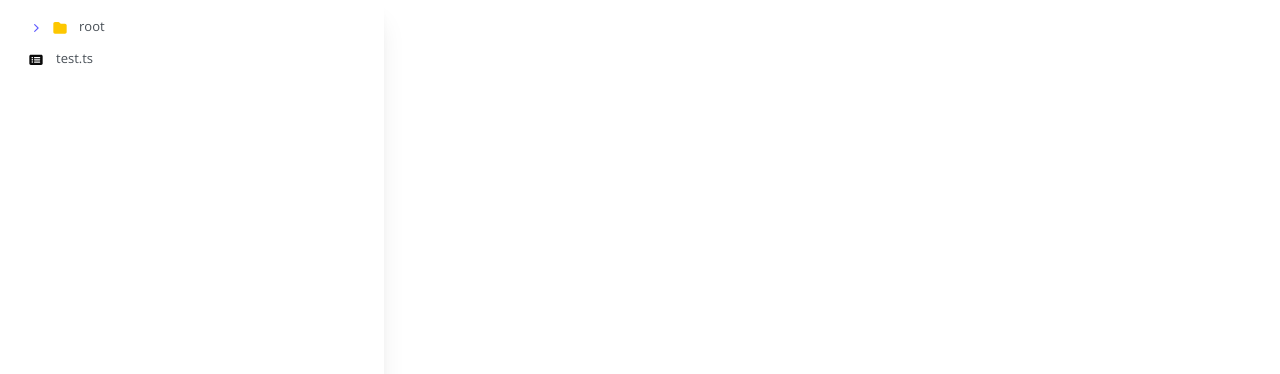
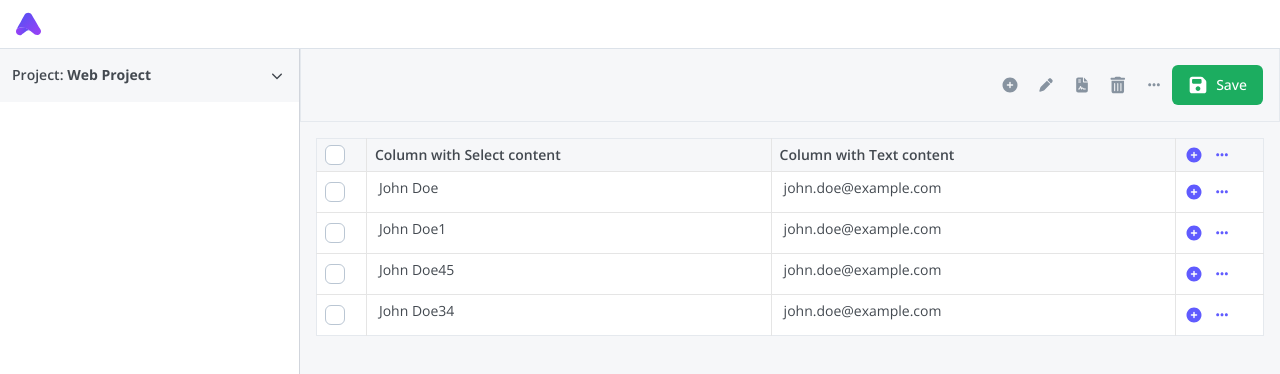
Before and after one commit to loki13-uix/avo-dash, a Next.js app: page / in a window 1280 px wide. Shown: the top 374 px of the page. Built offline with nearby package versions, Linux system fonts and the light colour scheme.

Commit message:
basic screen and fix some UI issues

```diff
--- a/src/app/page.tsx
+++ b/src/app/page.tsx
@@ -1,14 +1,104 @@
 'use client'
+import { Button } from '@/shared/components/atoms/button'
+import { DataTableWithState } from '@/shared/components/atoms/data-table/data-table-with-state'
+import TableCell from '@/shared/components/atoms/table-cell'
+import TableCellActions from '@/shared/components/atoms/table-cell-actions'
+import Logo from '@/shared/icons/logo'
+import { useRef, useState } from 'react'
+import type React from 'react'
 
-import { folderTree } from '@/constants/tree-data'
-import Tree from '@/shared/components/atoms/tree'
-import { TreeProvider } from '@/shared/context/tree-data-context'
+type TableRow = {
+  id: string
+  name: string
+  email: string
+}
 
 export default function Home() {
+  const initialData: TableRow[] = [
+    { id: '1', name: 'John Doe', email: 'john.doe@example.com' },
+    { id: '2', name: 'John Doe1', email: 'john.doe@example.com' },
+    { id: '3', name: 'John Doe45', email: 'john.doe@example.com' },
+    { id: '4', name: 'John Doe34', email: 'john.doe@example.com' },
+  ]
+
+  const [panelWidth, setPanelWidth] = useState(300)
+  const panelRef = useRef<HTMLDivElement>(null)
+
+  const handleMouseDown = (event: React.MouseEvent) => {
+    event.preventDefault()
+    const startX = event.clientX
+    const startWidth = panelRef.current?.offsetWidth || 300
+
+    const onMouseMove = (moveEvent: MouseEvent) => {
+      const newWidth = Math.max(
+        300,
+        Math.min(500, startWidth + moveEvent.clientX - startX)
+      )
+      setPanelWidth(newWidth)
+    }
+
+    const onMouseUp = () => {
+      document.removeEventListener('mousemove', onMouseMove)
+      document.removeEventListener('mouseup', onMouseUp)
+    }
+
+    document.addEventListener('mousemove', onMouseMove)
+    document.addEventListener('mouseup', onMouseUp)
+  }
+
   return (
-    <TreeProvider initialTreeNodes={folderTree}>
-      <Tree />
-    </TreeProvider>
-    // <TableComponent />
+    <>
+      <div className='border-b border-grey-4 px-4 py-3'>
+        <Logo />
+      </div>
+      <div className='flex h-screen'>
+        <div
+          ref={panelRef}
+          className='relative border-r border-gray-300 bg-transparent'
+          style={{ width: `${panelWidth}px`, minWidth: '300px' }}
+        >
+          <TableCell
+            isHeader
+            defaultValue='Project: '
+            className='px-3 py-4 border-none'
+            title='Web Project'
+            showIcon
+          />
+
+          <div
+            className='absolute right-0 top-0 h-full w-1 cursor-ew-resize bg-transparent shadow-[4px_0_8px_-2px_rgba(0,0,0,0.3)]'
+            onMouseDown={handleMouseDown}
+          />
+        </div>
+
+        {/* Main Content */}
+        <div className='flex-1 flex flex-col bg-grey-1'>
+          <div className='w-full flex justify-end border border-grey-3 border-t-0  p-4'>
+            <TableCellActions
+              name={['plus-icon', 'pen', 'file-data', 'trash', 'dots']}
+              iconClassName='size-5 '
+              iconColors='#8793A0'
+              className='border-none gap-x-4'
+            />
+            <Button
+              variant='success'
+              className='border-none'
+              icon='save'
+              iconClassName='size-5'
+            >
+              Save
+            </Button>
+          </div>
+          <div className='p-4'>
+            <DataTableWithState
+              initialData={initialData}
+              includeIcons={true}
+              includeCheckbox={true}
+              className='bg-white'
+            />
+          </div>
+        </div>
+      </div>
+    </>
   )
 }
--- a/src/constants/icons.ts
+++ b/src/constants/icons.ts
@@ -35,6 +35,7 @@ import Queued from '@/shared/icons/queued'
 import Report from '@/shared/icons/report'
 import Repository from '@/shared/icons/repository'
 import RightArrow from '@/shared/icons/right-arrow'
+import Save from '@/shared/icons/save'
 import Screen from '@/shared/icons/screen'
 import SearchIcon from '@/shared/icons/search-icon'
 import Suite from '@/shared/icons/suite'
@@ -100,6 +101,7 @@ export const iconNames = [
   'wait',
   'chevron-down',
   'dots',
+  'save',
 ] as const
 
 export type IconName = (typeof iconNames)[number]
@@ -157,4 +159,5 @@ export const iconRegistry = new Map<
   ['utilities', Utilities],
   ['wait', Wait],
   ['chevron-down', ChevronDownIcon],
+  ['save', Save],
 ] as const)
--- a/src/shared/components/atoms/button.tsx
+++ b/src/shared/components/atoms/button.tsx
@@ -65,17 +65,18 @@ const Button = ({
   icon,
   ...props
 }: ButtonProps) => {
+  console.log(icon)
   return (
     <ShadcnButton
       className={cn(buttonVariants({ variant }), className)}
       {...props}
     >
-      {icon ? (
+      {icon && (
         <Icon
           name={icon}
           className={cn(iconVariants({ variant }), iconClassName)}
         />
-      ) : null}
+      )}
       {children}
     </ShadcnButton>
   )
--- a/src/shared/components/atoms/data-table/data-table-with-state.tsx
+++ b/src/shared/components/atoms/data-table/data-table-with-state.tsx
@@ -1,5 +1,6 @@
 import { useSelectionState } from '@/hook/use-selection-state'
 import { createColumns } from '@/utils/create-columns-data-table'
+import type { ColumnDef } from '@tanstack/react-table'
 import { useState } from 'react'
 import { DataTable } from '.'
 
@@ -11,18 +12,22 @@ type TableRow = {
 
 type DataTableWithStateProps = {
   initialData: TableRow[]
+  columns?: ColumnDef<TableRow>[] // Optional custom columns
   includeIcons?: boolean
   includeCheckbox?: boolean
   includeDropdown?: boolean
   isSortable?: boolean
+  className?: string
 }
 
 export const DataTableWithState = ({
   initialData,
+  columns, // New prop for custom columns
   includeIcons = false,
   includeCheckbox = false,
   includeDropdown = false,
   isSortable = true,
+  className,
 }: DataTableWithStateProps) => {
   const [data, setData] = useState(initialData)
   const {
@@ -44,9 +49,10 @@ export const DataTableWithState = ({
     )
   }
 
-  return (
-    <DataTable
-      columns={createColumns({
+  // Use user-provided columns if available, otherwise create default columns
+  const tableColumns =
+    columns ||
+    createColumns({
       includeIcons,
       includeCheckbox,
       includeDropdown,
@@ -56,11 +62,16 @@ export const DataTableWithState = ({
       onHeaderCheckedChange: handleHeaderCheckedChange,
       onNameChange: handleNameChange,
       onEmailChange: handleEmailChange,
-      })}
+    })
+
+  return (
+    <DataTable
+      columns={tableColumns}
       data={data}
       setData={setData}
       selectedRows={selectedRows}
       isSortable={isSortable}
+      className={className}
     />
   )
 }
--- a/src/shared/components/atoms/data-table/index.tsx
+++ b/src/shared/components/atoms/data-table/index.tsx
@@ -1,5 +1,6 @@
 'use client'
 
+import { cn } from '@/lib/utils'
 import { DraggableTableRow } from '@/shared/components/atoms/data-table/draggable-table-row'
 import {
   Table,
@@ -39,6 +40,7 @@ interface DataTableProps<TData extends { id: string | number }, TValue> {
   setData: (data: TData[] | ((prev: TData[]) => TData[])) => void
   isSortable?: boolean
   selectedRows?: string[]
+  className?: string
 }
 
 export function DataTable<TData extends { id: string | number }, TValue>({
@@ -47,6 +49,7 @@ export function DataTable<TData extends { id: string | number }, TValue>({
   setData,
   isSortable = true,
   selectedRows = [],
+  className,
 }: DataTableProps<TData, TValue>) {
   const [activeId, setActiveId] = useState<string | null>(null)
   const sensors = useSensors(
@@ -127,7 +130,7 @@ export function DataTable<TData extends { id: string | number }, TValue>({
   }
 
   const tableContent = (
-    <Table className='border-collapse border border-grey-3 '>
+    <Table className={cn('border-collapse border border-grey-3', className)}>
       <TableHeader>
         {table.getHeaderGroups().map((headerGroup) => (
           <TableRow key={headerGroup.id}>
--- a/src/shared/components/atoms/table-cell-actions.tsx
+++ b/src/shared/components/atoms/table-cell-actions.tsx
@@ -1,3 +1,4 @@
+import type { IconName } from '@/constants/icons'
 import { cn } from '@/lib/utils'
 import { Icon } from './icon'
 
@@ -10,6 +11,9 @@ type Props = {
   isSelected?: boolean
   isHeader?: boolean
   className?: string
+  name?: IconName[]
+  iconColors?: string
+  iconClassName?: string
 }
 
 const TableCellActions = ({
@@ -21,6 +25,9 @@ const TableCellActions = ({
   isHeader,
   isSelected,
   className,
+  name,
+  iconColors,
+  iconClassName,
 }: Props) => {
   return (
     <div
@@ -38,6 +45,14 @@ const TableCellActions = ({
       )}
       {deleteIcon && <Icon name='trash' color='#605BFF' className='size-5' />}
       {dots && <Icon name='dots' color='#605BFF' className='size-5' />}
+      {name?.map((item) => (
+        <Icon
+          name={item}
+          key={item}
+          color={iconColors}
+          className={iconClassName}
+        />
+      ))}
     </div>
   )
 }
--- a/src/shared/components/atoms/table-cell.tsx
+++ b/src/shared/components/atoms/table-cell.tsx
@@ -4,6 +4,7 @@ import { cn } from '@/lib/utils'
 import { useEffect, useRef, useState } from 'react'
 import type React from 'react'
 import { Select, SelectContent, SelectItem, SelectTrigger } from '../ui/select'
+import { Icon } from './icon'
 type TableCellProps = {
   defaultValue?: string
   isSelected?: boolean
@@ -16,6 +17,8 @@ type TableCellProps = {
   className?: string
   onSelect?: (event: React.MouseEvent) => void
   isReadOnly?: boolean
+  title?: string
+  showIcon?: boolean
 }
 
 const TableCell = ({
@@ -30,6 +33,8 @@ const TableCell = ({
   className,
   onSelect,
   isReadOnly,
+  title,
+  showIcon = false,
 }: TableCellProps) => {
   const [isEditing, setIsEditing] = useState(isEditable)
   const [inputValue, setInputValue] = useState(defaultValue || '')
@@ -107,8 +112,26 @@ const TableCell = ({
 
   if (isHeader) {
     return (
-      <div className={cn(baseClassName, 'bg-grey-1 min-h-8')}>
-        <div className='font-semibold'>{defaultValue}</div>
+      <div
+        className={cn(
+          baseClassName,
+          'bg-grey-1 flex justify-between align-middle min-h-8'
+        )}
+      >
+        <div>
+          <span className='font-semibold'>{defaultValue}</span>
+          <span className='font-bold'>{title}</span>
+        </div>
+        {showIcon && (
+          <div>
+            <Icon
+              name='chevron-down'
+              width={20}
+              height={20}
+              color='text-grey-13'
+            />
+          </div>
+        )}
       </div>
     )
   }
--- /dev/null
+++ b/src/shared/icons/logo.tsx
@@ -0,0 +1,48 @@
+const Logo = () => {
+  return (
+    <svg
+      width='25'
+      height='24'
+      viewBox='0 0 25 24'
+      fill='none'
+      xmlns='http://www.w3.org/2000/svg'
+    >
+      <path
+        d='M0.615448 17.1339C1.32033 16.7217 2.01697 16.2394 2.77957 15.8876C4.29239 15.1883 5.88353 15.0495 7.52139 15.36C9.99192 15.8272 12.0406 17.0776 13.9684 18.5931C13.6579 18.3884 11.9197 17.6423 10.6803 18.7594C10.5924 18.8391 7.26719 21.4525 5.65544 22.6315C4.0904 23.7761 1.78751 23.1687 0.620944 21.6092C-0.742107 19.7872 0.55499 17.2356 0.615448 17.1339Z'
+        fill='url(#paint0_linear_31_8617)'
+      />
+      <path
+        d='M24.4855 17.5554H24.4868L23.7036 16.2926C21.9998 13.3631 15.9046 2.88877 15.9046 2.88877C14.2159 0.0115131 10.0305 0.0884601 8.44764 3.02617C8.44764 3.02617 6.13375 7.23076 5.40688 8.52786C5.43436 8.48664 5.46459 8.45092 5.49345 8.41107C5.07848 9.12145 0.722766 16.9151 0.549637 17.2366C0.552385 17.2338 0.553759 17.2325 0.556507 17.227C0.553759 17.227 0.549637 17.2352 0.549637 17.238C1.2559 16.8244 1.95254 16.3407 2.71513 15.9889C4.2307 15.2896 5.82184 15.1494 7.46107 15.4599C9.46306 15.8392 11.1861 16.7268 12.7937 17.8577L17.9491 21.7861C17.9491 21.7861 21.5203 24.7897 24.1997 21.5264C24.4813 21.1842 25.6685 19.5422 24.4841 17.5581L24.4855 17.5554Z'
+        fill='url(#paint1_linear_31_8617)'
+      />
+      <defs>
+        <linearGradient
+          id='paint0_linear_31_8617'
+          x1='18.2122'
+          y1='18.7232'
+          x2='1.5247'
+          y2='19.334'
+          gradientUnits='userSpaceOnUse'
+        >
+          <stop stopColor='#4D52F2' />
+          <stop offset='0.51' stopColor='#654CF3' />
+          <stop offset='0.99' stopColor='#9341F6' />
+        </linearGradient>
+        <linearGradient
+          id='paint1_linear_31_8617'
+          x1='28.7415'
+          y1='30.4027'
+          x2='5.21013'
+          y2='6.95735'
+          gradientUnits='userSpaceOnUse'
+        >
+          <stop stopColor='#AB3CF7' />
+          <stop offset='0.53' stopColor='#8645F5' />
+          <stop offset='1' stopColor='#5F4EF3' />
+        </linearGradient>
+      </defs>
+    </svg>
+  )
+}
+
+export default Logo
--- /dev/null
+++ b/src/shared/icons/save.tsx
@@ -0,0 +1,13 @@
+import type React from 'react'
+
+type Props = React.SVGProps<SVGSVGElement>
+
+const Save = ({ width, height, ...props }: Props) => {
+  return (
+    <svg width={width} height={height} viewBox='0 0 24 24' {...props}>
+      <path d='M4.85714 2C3.28125 2 2 3.28125 2 4.85714V19.1429C2 20.7188 3.28125 22 4.85714 22H19.1429C20.7188 22 22 20.7188 22 19.1429V8.30804C22 7.54911 21.7009 6.82143 21.1652 6.28571L17.7143 2.83482C17.1786 2.29911 16.4509 2 15.692 2H4.85714ZM4.85714 6.28571C4.85714 5.49554 5.49554 4.85714 6.28571 4.85714H14.8571C15.6473 4.85714 16.2857 5.49554 16.2857 6.28571V9.14286C16.2857 9.93304 15.6473 10.5714 14.8571 10.5714H6.28571C5.49554 10.5714 4.85714 9.93304 4.85714 9.14286V6.28571ZM12 13.4286C12.7578 13.4286 13.4845 13.7296 14.0203 14.2654C14.5561 14.8012 14.8571 15.528 14.8571 16.2857C14.8571 17.0435 14.5561 17.7702 14.0203 18.306C13.4845 18.8418 12.7578 19.1429 12 19.1429C11.2422 19.1429 10.5155 18.8418 9.97969 18.306C9.44388 17.7702 9.14286 17.0435 9.14286 16.2857C9.14286 15.528 9.44388 14.8012 9.97969 14.2654C10.5155 13.7296 11.2422 13.4286 12 13.4286Z' />
+    </svg>
+  )
+}
+
+export default Save
```
Also changed, not shown: 1 other file (tests, documents, lock files or other folders). Lines whose indentation alone changed are shown as unchanged.
